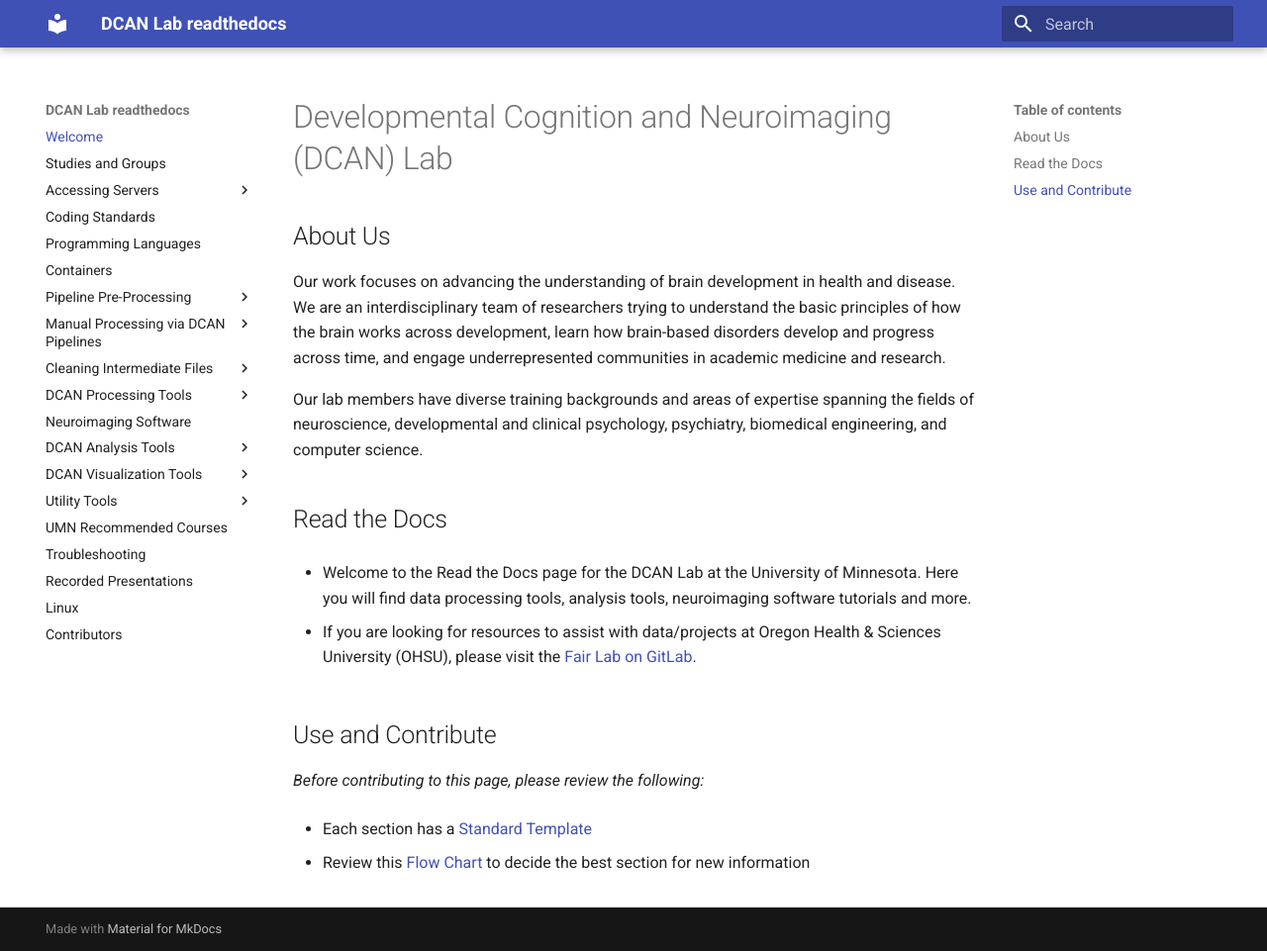
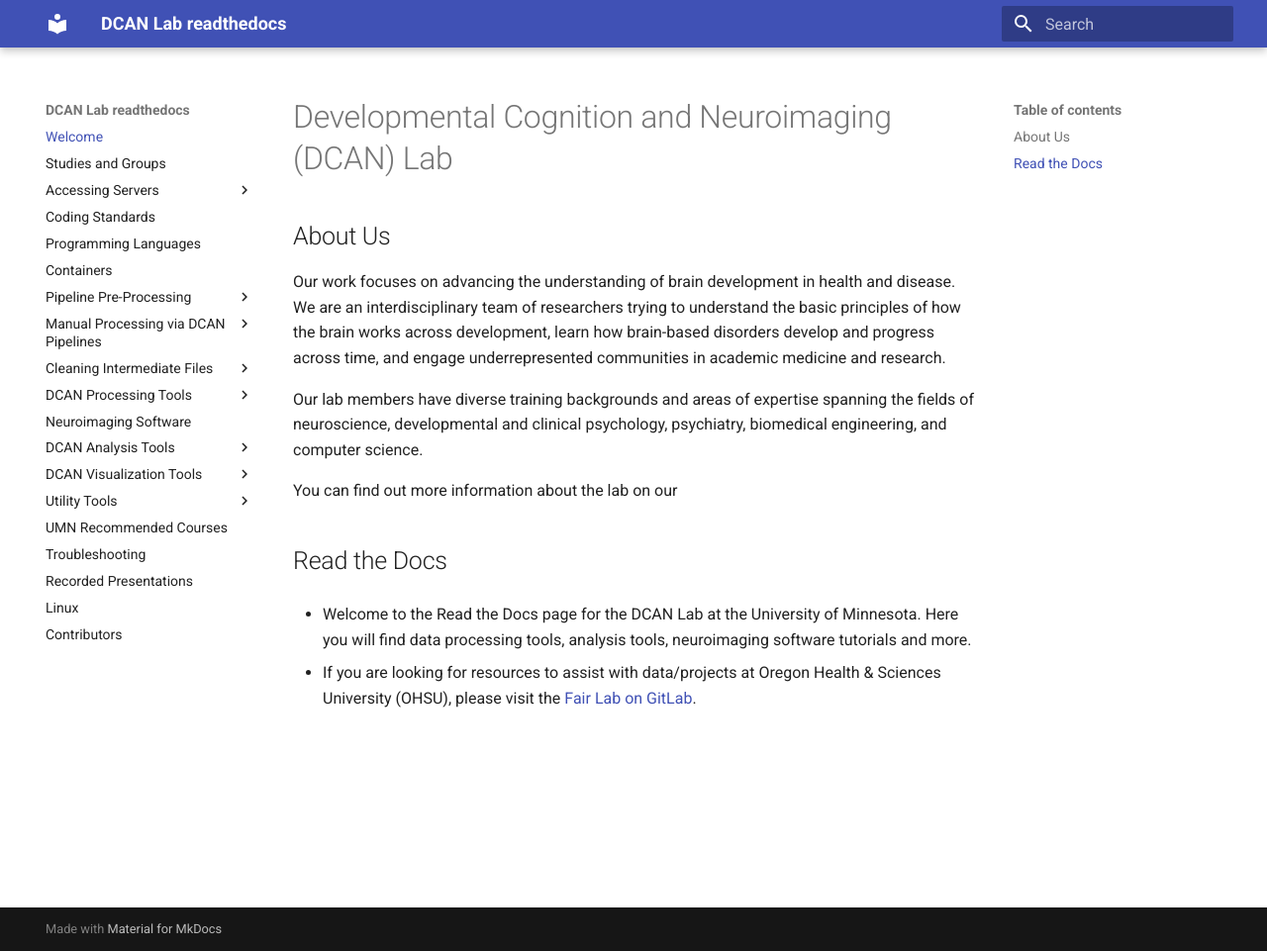
Before and after one commit to DCAN-Labs/dcan_rtd, an MkDocs documentation site: the page built from docs/index.md, in a window 1280 px wide and 961 px high. Shown: the whole window at 99% size. Built offline with MkDocs 1.6.1 and Material for MkDocs 9.7.7, drawn with Linux system fonts in a browser that asks for light colours.

Commit message:
Update index.md
Updated links; added About Us; removed Use and Contribution and License

```diff
--- a/docs/index.md
+++ b/docs/index.md
@@ -6,16 +6,10 @@ Our work focuses on advancing the understanding of brain development in health a
 
 Our lab members have diverse training backgrounds and areas of expertise spanning the fields of neuroscience, developmental and clinical psychology, psychiatry, biomedical engineering, and computer science.
 
+You can find out more information about the lab on our
+
 ## Read the Docs
 
 * Welcome to the Read the Docs page for the DCAN Lab at the University of Minnesota. Here you will find data processing tools, analysis tools, neuroimaging software tutorials and more.
 
-* If you are looking for resources to assist with data/projects at Oregon Health & Sciences University (OHSU), please visit the [Fair Lab on GitLab](gitlab.com/groups/Fair_lab).
-
-## Use and Contribute
-
-*Before contributing to this page, please review the following:*
-
-* Each section has a [Standard Template](insertlink)
-
-* Review this [Flow Chart](insertlink) to decide the best section for new information
+* If you are looking for resources to assist with data/projects at Oregon Health & Sciences University (OHSU), please visit the [Fair Lab on GitLab](https://gitlab.com/Fair_lab).
```
